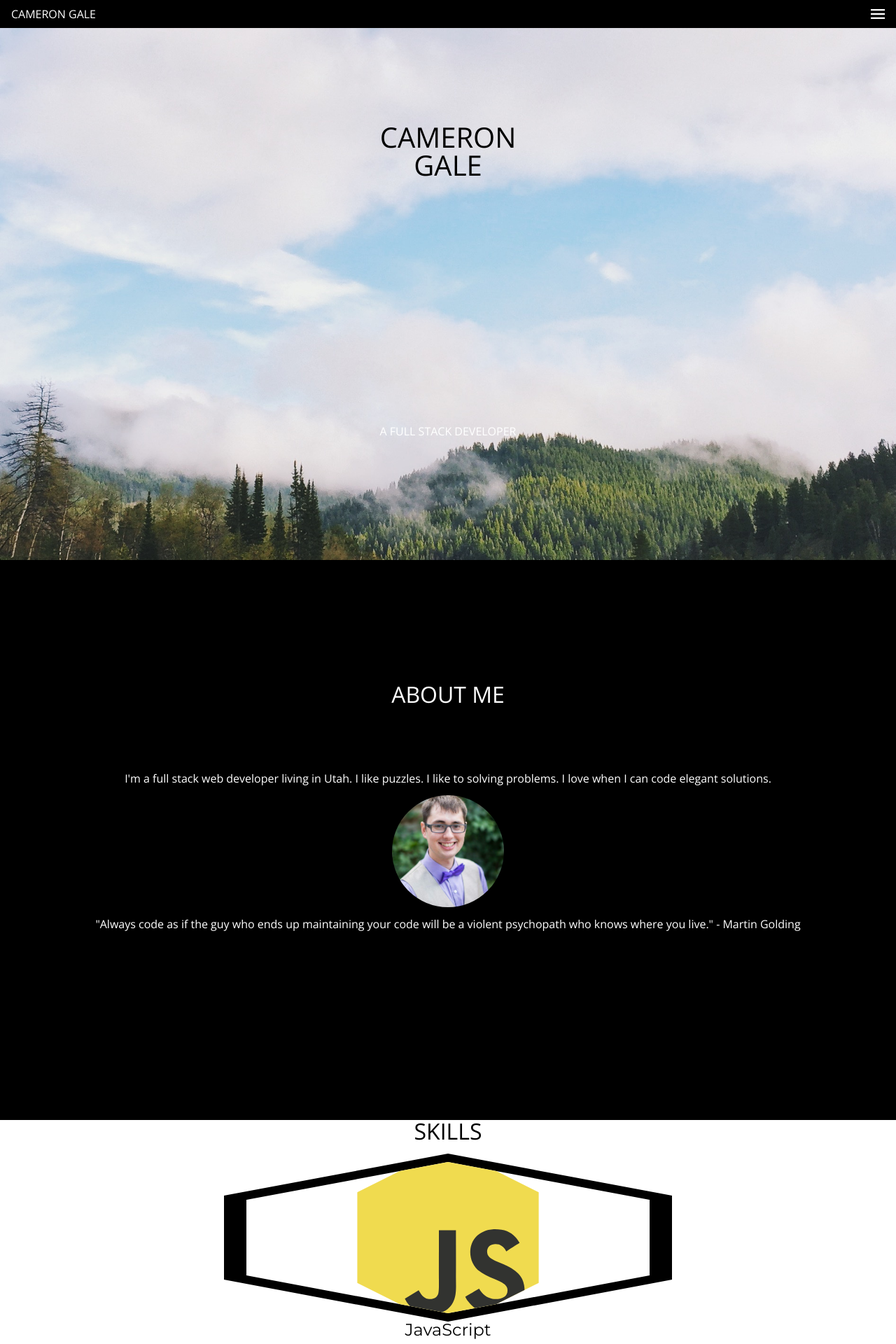
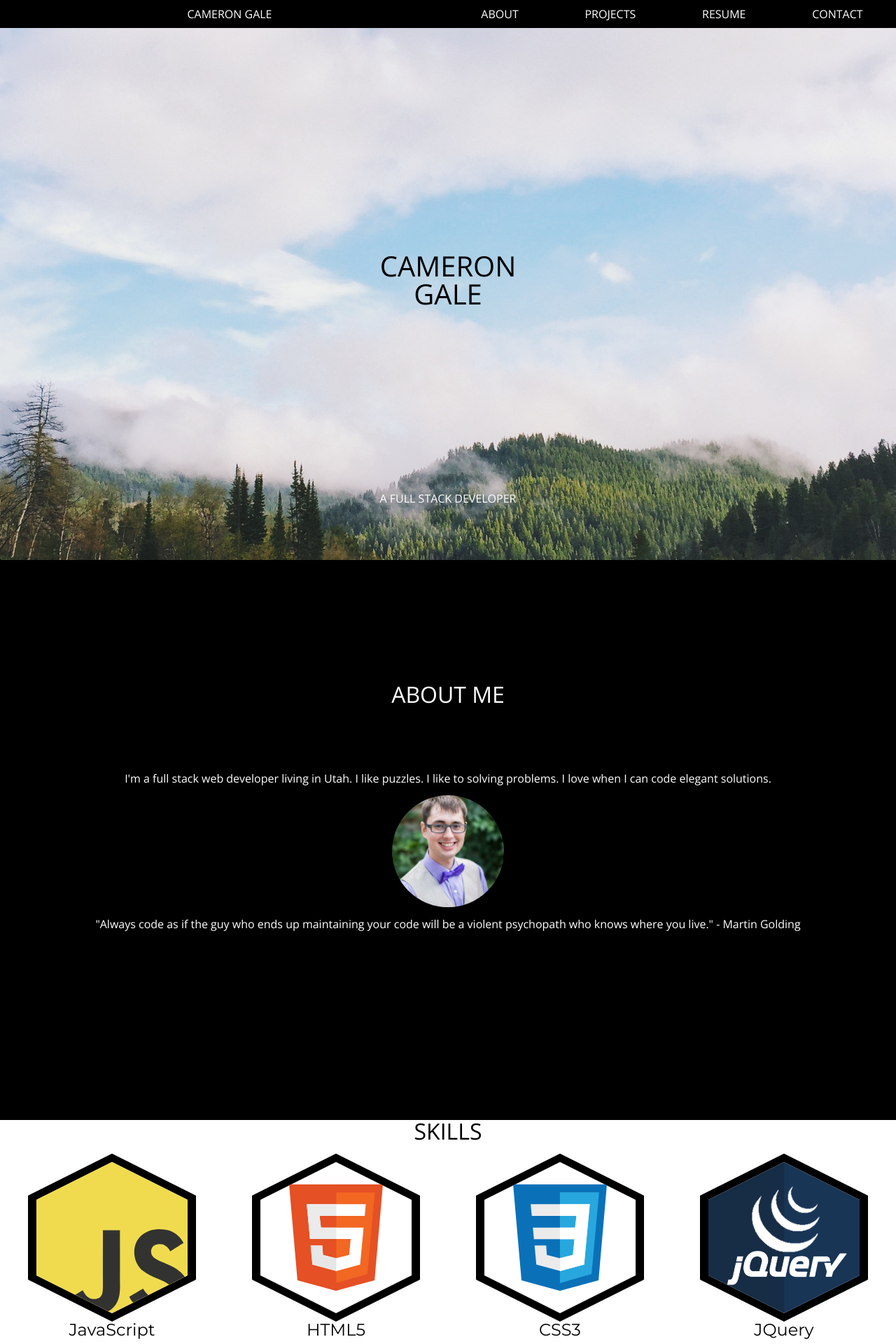
Before and after one commit to CameronEldonGale/portfolio, a PHP site: page /index.html in a window 1280 px wide. Shown: the top 1920 px of the page at 70% size. Run offline with PHP 8.4, Linux system fonts and the light colour scheme.

Commit message:
desktop ready

```diff
--- a/index.html
+++ b/index.html
@@ -13,14 +13,14 @@
   <body>
     <section class="nav-bar">
       <div class="half-nav right-half-nav">
-        <h3 class="link link-name">Cameron Gale</h3>
+        <h3 class="link-name">Cameron Gale</h3>
       </div>
       <div class="half-nav">
         <img id="link-menu" src="./img/hamburger.svg" alt="menu" />
-        <!-- <h3 class="link">About</h3>
+        <h3 class="link">About</h3>
         <h3 class="link">Projects</h3>
         <h3 class="link">Resume</h3>
-        <h3 class="link">Contact</h3> -->
+        <h3 class="link">Contact</h3>
       </div>
     </section>
     <section id="menu" class="drop-down-menu-container" style="display: none">
--- a/main.js
+++ b/main.js
@@ -1,6 +1,7 @@
 window.onbeforeunload = function () {
   window.scrollTo(0, 0);
 }
+setHexWidth();
   var hamburgerMenu = document.getElementById("link-menu")
   hamburgerMenu.onclick = function(){
     var menu = document.getElementById('menu')
@@ -39,3 +40,11 @@
   document.getElementById('contact').onclick = function(){
     window.scrollTo(0,contactPosition.bottom)
   }
+window.onresize = setHexWidth
+function setHexWidth(){
+  var hexagons = [...document.getElementsByClassName('hexagon-outer')]
+  var hexagonHeight = hexagons[0].getBoundingClientRect().height
+  hexagons.forEach(function(hexagon, index){
+    hexagon.style.width = hexagonHeight+"px";
+  })
+}
--- a/styles/main.css
+++ b/styles/main.css
@@ -109,6 +109,8 @@
 h2{
   text-transform: uppercase;
   font-size: 200%;
+  width: 100%;
+  text-align: center;
 }
 .skill{
   width: 100%;
@@ -123,7 +125,7 @@
   font-family: 'Montserrat', sans-serif;
 }
 .hexagon-outer{
-  width: 50%;
+  /*width: 50%;*/
   height: 30vh;
   display: flex;
   justify-content: center;
@@ -260,3 +262,31 @@
 a:hover{
   text-decoration: underline;
 }
+.link{
+  display: none;
+}
+
+@media (min-width:768px) {
+  .link{
+    display: inherit;
+  }
+  #link-menu{
+    display: none;
+  }
+  .half-nav{
+    justify-content: space-around;
+  }
+  .skills{
+    flex-direction: row;
+    justify-content: space-around;
+    flex-wrap: wrap;
+  }
+  .skill{
+    width: auto;
+  }
+  .landing p{
+    position: absolute;
+    bottom: 10vh;
+  }
+
+}
```
